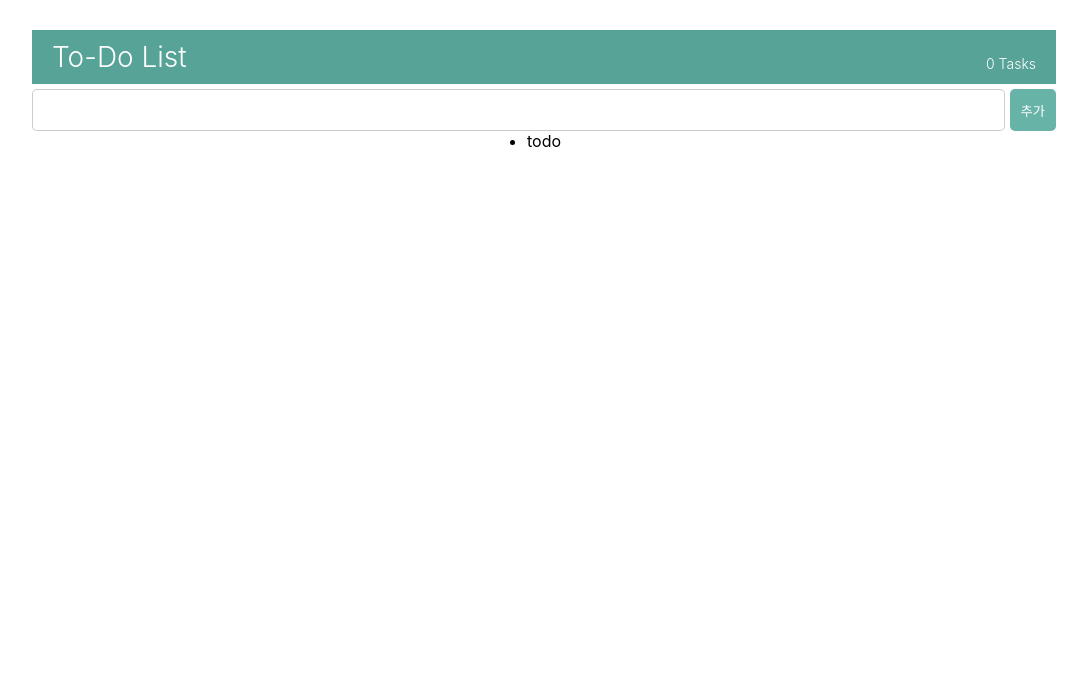
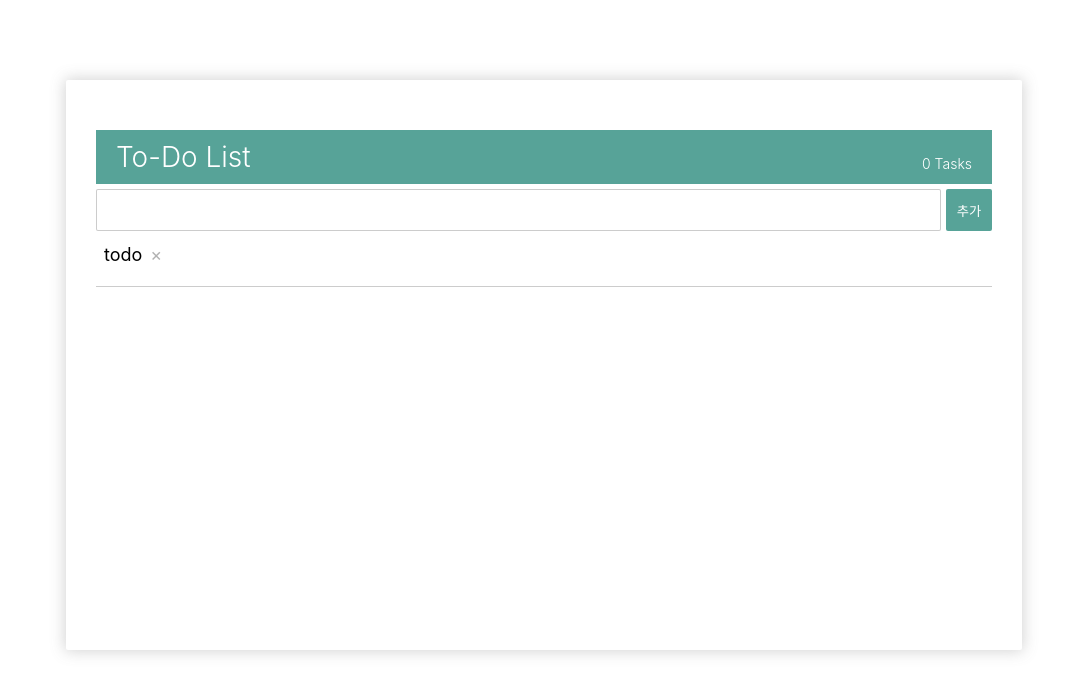
Before and after one commit to leejiwon6315/React-TS-ToDo-List, a React (Create React App) app: page / in a window 1280 px wide. Shown: the top 694 px of the page, without its empty margins (96-1183 px from the left). Built offline with nearby package versions, Linux system fonts and the light colour scheme.

Commit message:
todo list styling

```diff
--- a/src/App.module.scss
+++ b/src/App.module.scss
@@ -7,7 +7,13 @@
     flex-direction: column;
     align-items: center;
 
-    width: 80%;
-    margin: 0 auto;
+    width: 70%;
+    min-height: 500px;
+    margin: 10vh auto;
+    padding: 20px 30px 50px 30px;
+
+    background-color: white;
+    border-radius: 2px;
+    box-shadow: 0px 0px 15px 1px rgba(102, 102, 102, 0.295);
   }
 }
--- a/src/Components/InputTodo/InputTodo.module.scss
+++ b/src/Components/InputTodo/InputTodo.module.scss
@@ -10,7 +10,7 @@
     padding: 0 10px 0 10px;
     margin-top: 5px;
     border: 1px solid rgba(126, 126, 126, 0.397);
-    border-radius: 5px;
+    border-radius: 2px;
 
     &:focus {
       outline: none;
@@ -25,14 +25,15 @@
     height: 42px;
     margin: 5px 0 0 5px;
     border: none;
-    border-radius: 5px;
+    border-radius: 2px;
     color: white;
-    background-color: rgb(103, 179, 167);
+    background-color: rgb(87, 163, 152);
     cursor: pointer;
 
     &:hover {
       transform: translate(0, -1px);
       box-shadow: 0 2px 1px rgba(126, 126, 126, 0.13);
+      background-color: rgb(104, 189, 176);
     }
 
     &:active {
--- a/src/Components/TodoList/TodoList.module.scss
+++ b/src/Components/TodoList/TodoList.module.scss
@@ -0,0 +1,31 @@
+.list_wrapper {
+  width: 100%;
+  margin-top: 5px;
+
+  .list {
+    width: 100%;
+    height: 50px;
+    list-style: none;
+    border-bottom: 1px solid rgba(126, 126, 126, 0.397);
+    display: flex;
+    flex-direction: row;
+
+    .todo {
+      font-size: 18px;
+      height: fit-content;
+      padding: 8px 8px 0 8px;
+    }
+
+    .delete_todo {
+      font-size: 18px;
+      padding-top: 8px;
+      height: fit-content;
+      color: rgba(126, 126, 126, 0.603);
+      cursor: pointer;
+
+      &:hover {
+        color: rgb(126, 126, 126);
+      }
+    }
+  }
+}
--- a/src/Components/TodoList/index.tsx
+++ b/src/Components/TodoList/index.tsx
@@ -2,7 +2,10 @@ import style from "./TodoList.module.scss";
 const TodoList: React.FC = () => {
   return (
     <ul className={style.list_wrapper}>
-      <li className={style.list}>todo</li>
+      <li className={style.list}>
+        <p className={style.todo}>todo</p>
+        <p className={style.delete_todo}>×</p>
+      </li>
     </ul>
   );
 };
```
